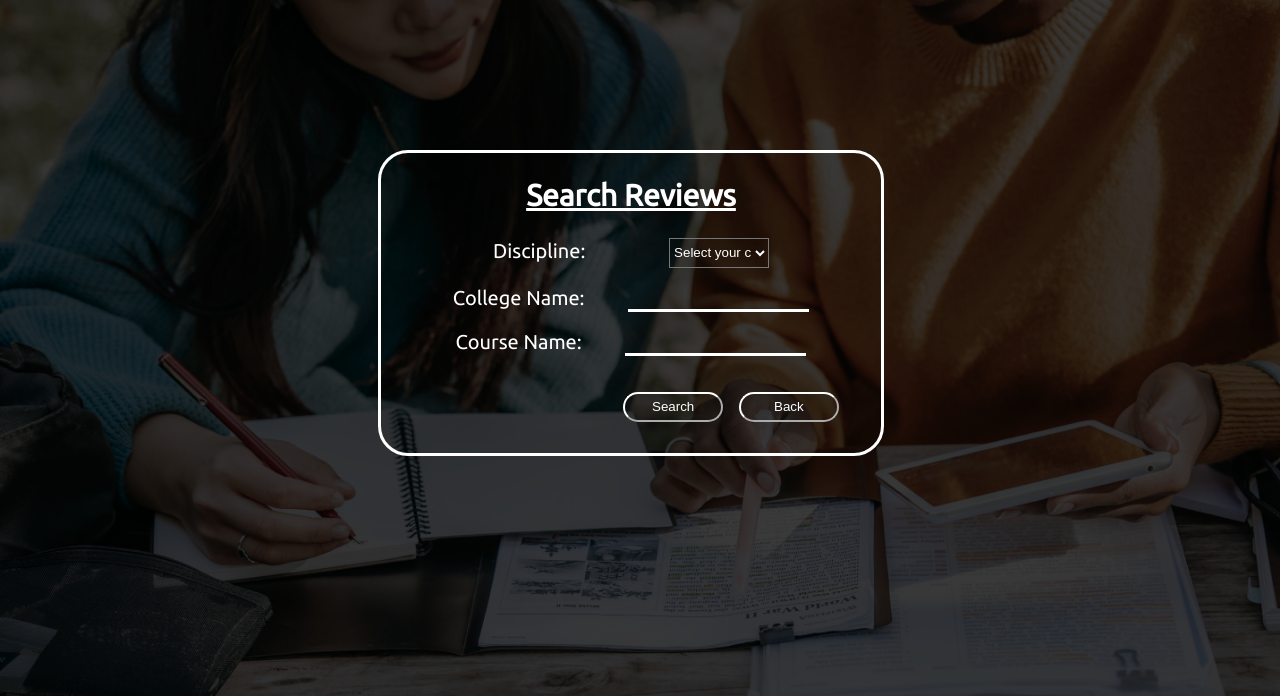
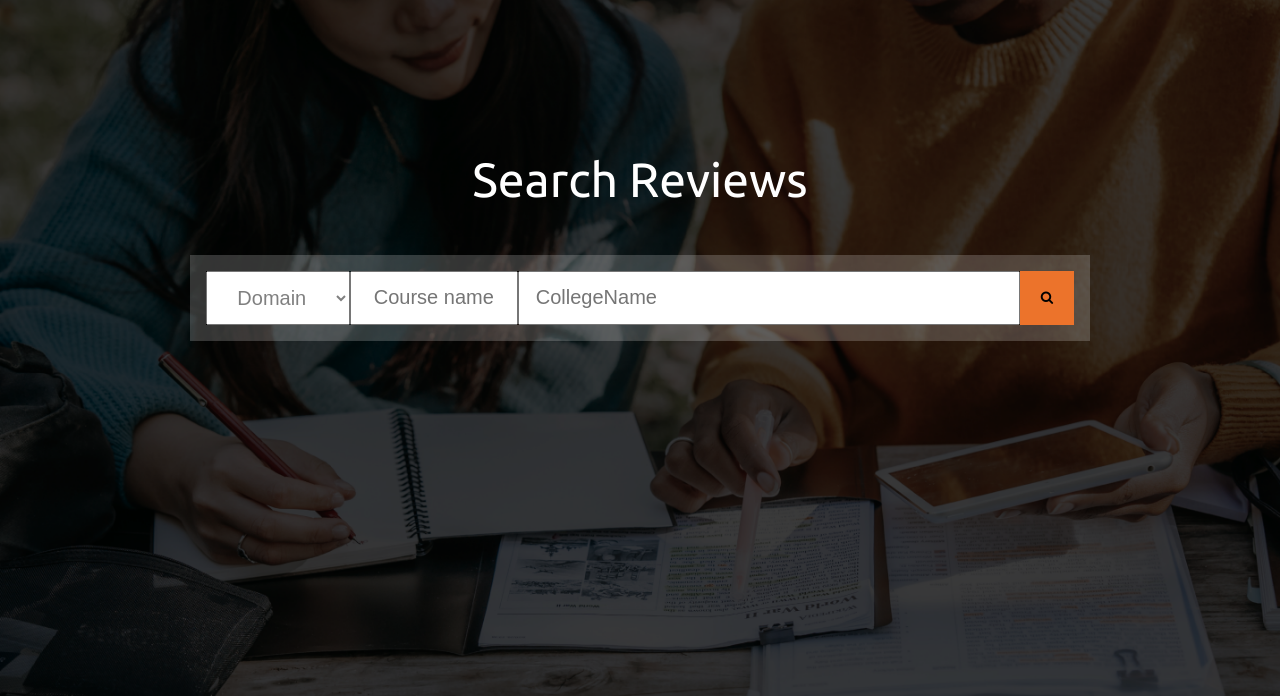
Before and after one commit to qor-101/cafe-review, a Django app: page /search in a window 1280 px wide. Shown: the top 696 px of the page. Run offline with Django 3.2, Linux system fonts and the light colour scheme.

Commit message:
search bar changed

```diff
--- a/reviewapp/templates/search.html
+++ b/reviewapp/templates/search.html
@@ -1,15 +1,73 @@
 <!DOCTYPE html>
 {% load static %}
+
 <html>
 <head>
-        <title>
-            Search Reviews
-        </title>
-        <link rel="stylesheet" href="{% static 'search.css' %}">
-    </head>
+	<meta charset="utf-8">
+	<title>Search</title>
+	<link rel="stylesheet" href="https://cdnjs.cloudflare.com/ajax/libs/font-awesome/4.7.0/css/font-awesome.min.css">
+	<style type="text/css">
+	@import url('https://fonts.googleapis.com/css?family=Josefin+Sans|Ubuntu');
+		body{
+			background-image: url("{% static 'res.png' %}");
+			font-family: ubuntu;
+			background-size: cover;
+		}
+		.searching{
+			display:flex;
+			justify-content: center;
+			margin-top:3%;
+
+		}
+		.formele{
+			display: block;
+			float: left;
+		}
+		#btn{
+			height: 3.4rem;
+			width: 3.4rem;
+			outline: none;
+			border:none;
+			background-color: #EC732B;
+		}
+		#branch{
+			height: 3.4rem;
+			width:9rem;
+			font-size: 1.25rem;
+			text-align: center;
+			outline: none;
+			color:gray;
+		}
+		#course{
+			height: 3rem;
+			width: 10rem;
+			font-size: 1.25rem;
+			outline: none;
+			text-align: center;
+			caret-color: #EC732B;
+
+		}
+		#college{
+			height: 3rem;
+			width: 30rem;
+			font-size: 1.25rem;
+			outline: none;
+			padding-left: 1rem;
+			caret-color: #EC732B;
+		}
+		p{
+			text-align: center;
+			font-size: 3rem;
+			color: white;
+			margin-top: 12%;
+		}
+		#ii{
+			border: rgba(247, 247, 250, 0.2) 1rem solid;
+		}
+	</style>
 	<script type="text/javascript">
 		function validate() {
-        var col = document.forms["searchForm"]["college"].value;
+        var col = document.forms["ii"]["college"].value;
         if (col.length <= 8) {
           alert("College name is too short.");
           return false;
@@ -18,31 +76,22 @@
           alert('Sorry, No Results Found');
         }
       }
-      function goBack(){
-        window.history.back();
-      }
 	</script>
+</head>
 <body>
-
-        <div id="searchDiv">
-            <h2><center>Search Reviews</center></h2>
-            <form name="searchForm" id="searchForm" action="/fetch" method="POST" class="searchbox" onsubmit="return validate()">
-                <label for="branch">Discipline:&emsp;&emsp;&emsp;&emsp;</label>
-                <select id ="branch" name = "branch" required>
-                    <option value="" selected disabled hidden>Select your choice</option>
-                    <option value="Arts">Arts</option>
-                    <option value="Engineering">Engineering</option>
-                    <option value="Medicine">Medicine</option>
-                    <option value="Law">Law</option>
+	<p>Search Reviews</p>
+	<div class="searching">
+	<form id="ii" action="/fetch" method="POST" onsubmit="return validate()">
+		<select id ="branch" name = "branch" class="formele" required>
+                    <option class="one" value="" selected disabled hidden>Domain</option>
+                    <option class="one" value="Arts">Arts</option>
+                    <option class="one" value="Engineering">Engineering</option>
+                    <option class="one" value="Medicine">Medicine</option>
+                    <option class="one" value="Law">Law</option>
         </select>
-                <br>
-                <br>
-                <label for="college">College Name:&emsp;&emsp;</label>
-                <input type="text" id="college" name="college" ><br><br>
-                <label for="course">Course Name:&emsp;&emsp;</label>
-                <input type="text" id="course" name="course"><br><br><br>
-                <input type="submit" class="button" name="submitbutton" id="submitbutton" value="Search">
-                <button class="button1" onclick="goBack()">Back</button>
+		<input type="text" placeholder="Course name" name="course" id="course" class="formele" required>
+		<input type="text" placeholder="CollegeName" name="college" id="college" class="formele">
+		<button type="submit" id="btn"><i class="fa fa-search"></i></button>
 	</form>
 	</div>
 </body>
--- a/static/style.css
+++ b/static/style.css
@@ -1,4 +1,4 @@
-    @import url('https://fonts.googleapis.com/css?family=Josefin+Sans|Ubuntu');
+@import url('https://fonts.googleapis.com/css?family=Josefin+Sans|Ubuntu');
 @import url('https://fonts.googleapis.com/css?family=Montserrat');
 
 body{
```
Also changed, not shown: db.sqlite3. Lines whose indentation alone changed are shown as unchanged.
